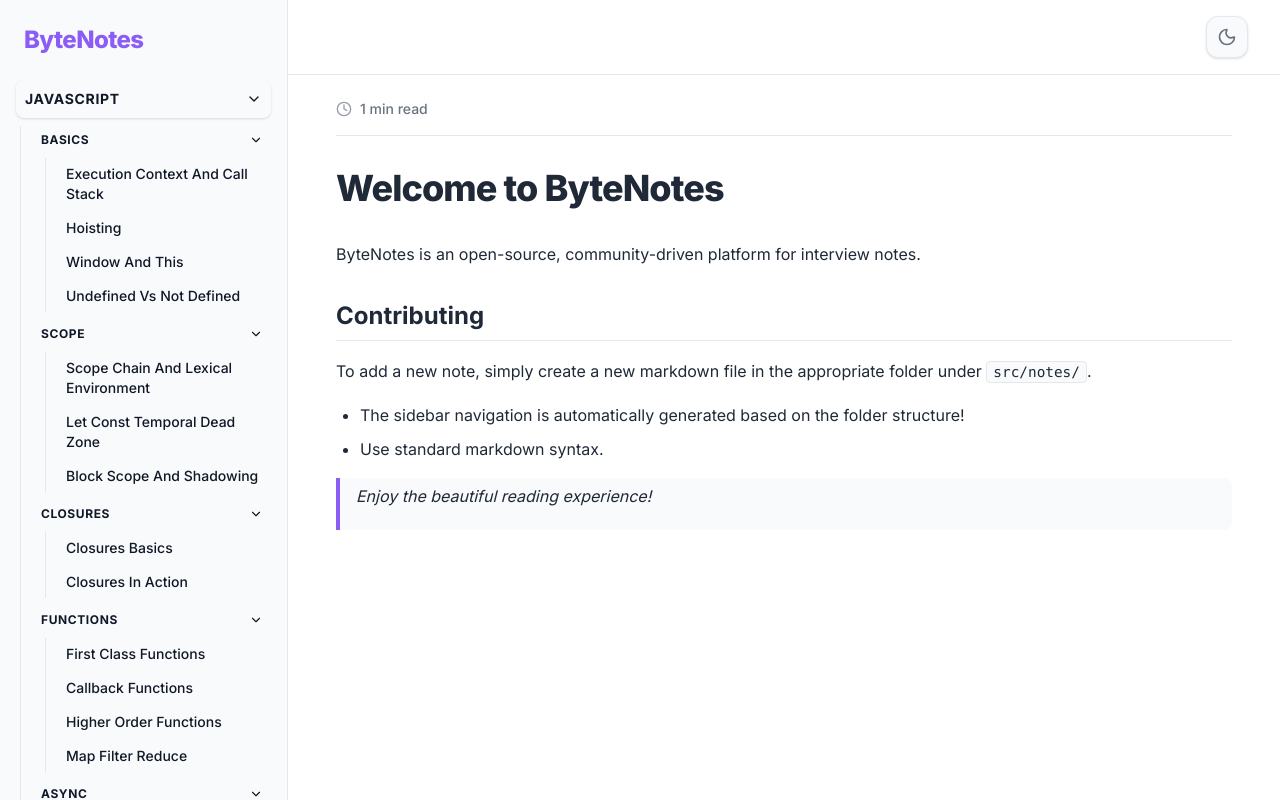
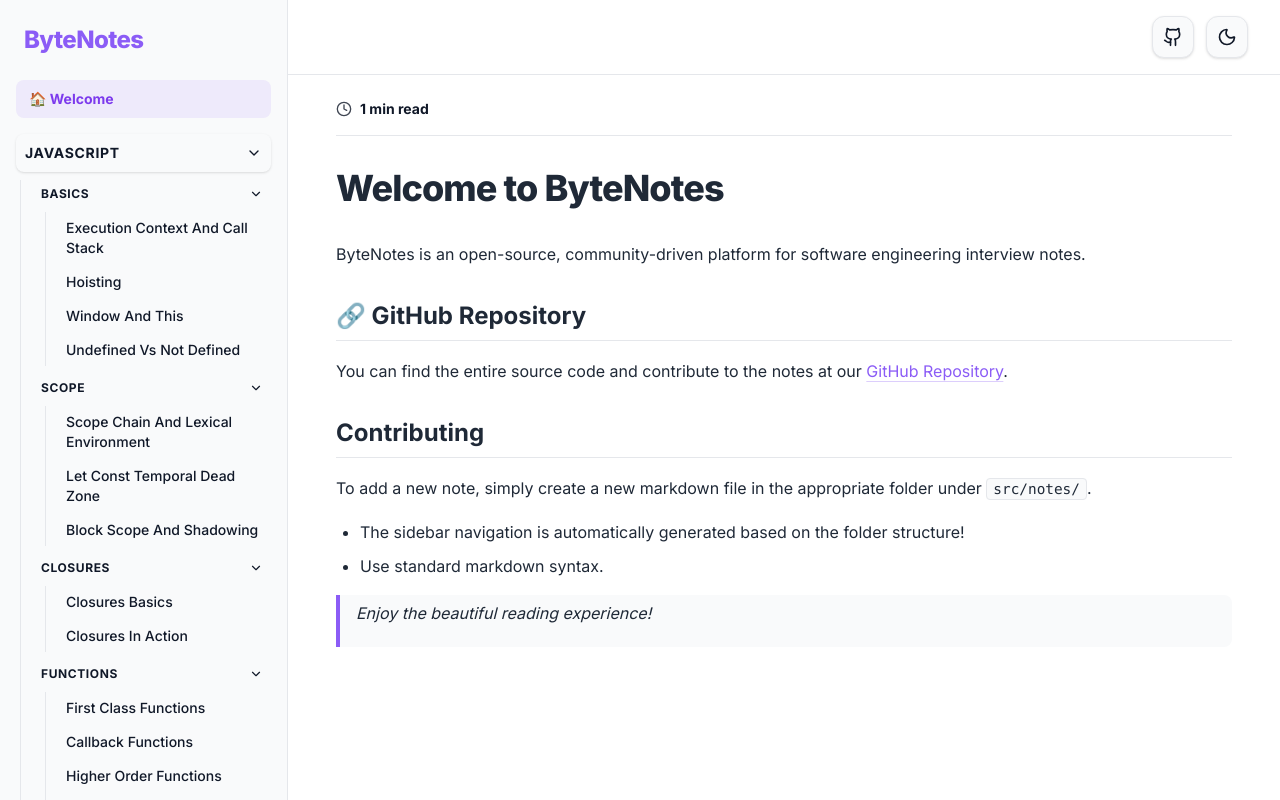
Before and after one commit to rajmpawar-hash/ByteNotes, a React (Vite) app: page / in a window 1280 px wide. Shown: the top 800 px of the page. Built offline with nearby package versions, Linux system fonts and the light colour scheme.

Commit message:
Add GitHub link to welcome page and show welcome page in sidebar

```diff
--- a/src/App.tsx
+++ b/src/App.tsx
@@ -6,6 +6,13 @@ import remarkGfm from 'remark-gfm';
 import rehypeHighlight from 'rehype-highlight';
 import 'highlight.js/styles/github-dark.css';
 import { Menu, X, Moon, Sun, ChevronDown, ChevronRight, ChevronLeft, Clock } from 'lucide-react';
+
+const GithubIcon = ({ size = 24 }: { size?: number }) => (
+  <svg xmlns="http://www.w3.org/2000/svg" width={size} height={size} viewBox="0 0 24 24" fill="none" stroke="currentColor" strokeWidth="2" strokeLinecap="round" strokeLinejoin="round">
+    <path d="M15 22v-4a4.8 4.8 0 0 0-1-3.5c3 0 6-2 6-5.5.08-1.25-.27-2.48-1-3.5.28-1.15.28-2.35 0-3.5 0 0-1 0-3 1.5-2.64-.5-5.36-.5-8 0C6 2 5 2 5 2c-.3 1.15-.3 2.35 0 3.5A5.403 5.403 0 0 0 4 9c0 3.5 3 5.5 6 5.5-.39.49-.68 1.05-.85 1.65-.17.6-.22 1.23-.15 1.85v4" />
+    <path d="M9 18c-4.51 2-5-2-7-2" />
+  </svg>
+);
 
 // Dynamically import all markdown files as raw strings
 const markdownFiles = import.meta.glob('./notes/**/*.md', { query: '?raw', import: 'default', eager: true }) as Record<string, string>;
@@ -121,11 +128,24 @@ function Layout({ children }: { children: React.ReactNode }) {
       `}>
         <div className="p-6 flex items-center justify-between shrink-0">
           <Link to="/" className="text-2xl font-extrabold tracking-tight text-primary-500">ByteNotes</Link>
-          <button onClick={() => setSidebarOpen(false)} className="lg:hidden p-2 text-gray-500 hover:text-gray-900 dark:hover:text-white">
+          <button onClick={() => setSidebarOpen(false)} className="lg:hidden p-2 text-gray-900 hover:text-gray-900 dark:hover:text-white">
             <X size={24} />
           </button>
         </div>
         <nav className="flex-1 overflow-y-auto px-4 pb-20 space-y-4">
+          <div className="mb-4">
+            <Link
+              to="/"
+              onClick={() => setSidebarOpen(false)}
+              className={`block px-3 py-2 rounded-lg text-sm font-bold transition-all border border-transparent ${
+                location.pathname === '/'
+                  ? 'bg-primary-500/10 text-primary-600 dark:text-primary-400'
+                  : 'text-gray-900 hover:bg-gray-100 hover:border-[var(--border-color)] dark:text-gray-300 dark:hover:bg-gray-800/50 dark:hover:text-white'
+              }`}
+            >
+              🏠 Welcome
+            </Link>
+          </div>
           {Object.entries(groupedNav).map(([topKey, topGroup]) => {
             const isTopOpen = openFolders[topKey];
             return (
@@ -215,25 +235,36 @@ function Layout({ children }: { children: React.ReactNode }) {
       <main className="flex-1 flex flex-col min-w-0 overflow-hidden relative">
         <header className="sticky top-0 z-30 flex items-center justify-between px-4 py-4 bg-[var(--bg-color)]/80 backdrop-blur-md border-b border-[var(--border-color)] lg:justify-end lg:px-8">
           <div className="flex items-center lg:hidden">
-            <button onClick={() => setSidebarOpen(true)} className="p-2 -ml-2 text-gray-500 hover:text-gray-900 dark:hover:text-white">
+            <button onClick={() => setSidebarOpen(true)} className="p-2 -ml-2 text-gray-900 hover:text-gray-900 dark:hover:text-white">
               <Menu size={24} />
             </button>
             <span className="ml-2 text-lg font-bold text-primary-500">ByteNotes</span>
           </div>
+          <div className="flex items-center gap-3">
+            <a
+              href="https://github.com/rajmpawar-hash/ByteNotes"
+              target="_blank"
+              rel="noopener noreferrer"
+              className="p-2.5 rounded-xl bg-[var(--sidebar-bg)] border border-[var(--border-color)] text-gray-900 hover:text-gray-900 dark:text-gray-400 dark:hover:text-white transition-all shadow-sm"
+              aria-label="GitHub Repository"
+            >
+              <GithubIcon size={20} />
+            </a>
             <button
               onClick={() => setTheme(theme === 'dark' ? 'light' : 'dark')}
-            className="p-2.5 rounded-xl bg-[var(--sidebar-bg)] border border-[var(--border-color)] text-gray-500 hover:text-gray-900 dark:text-gray-400 dark:hover:text-white transition-all shadow-sm"
+              className="p-2.5 rounded-xl bg-[var(--sidebar-bg)] border border-[var(--border-color)] text-gray-900 hover:text-gray-900 dark:text-gray-400 dark:hover:text-white transition-all shadow-sm"
               aria-label="Toggle theme"
             >
               {theme === 'dark' ? <Sun size={20} /> : <Moon size={20} />}
             </button>
+          </div>
         </header>
 
         <div className="flex-1 overflow-y-auto p-4 lg:p-8 lg:pt-6">
           <div className="max-w-4xl mx-auto w-full pb-20">
             {/* Breadcrumbs */}
             {currentItem && (
-              <nav className="mb-6 flex items-center flex-wrap text-sm text-gray-500 dark:text-gray-400">
+              <nav className="mb-6 flex items-center flex-wrap text-sm text-gray-900 dark:text-gray-400 font-medium">
                 <Link to="/" className="hover:text-primary-500 transition-colors">Home</Link>
                 {currentItem.parts.map((part, index) => {
                   const cleanPart = part.replace(/^\d+-/, '').replace(/-/g, ' ');
@@ -259,7 +290,7 @@ function Layout({ children }: { children: React.ReactNode }) {
               <div className="mt-16 flex justify-between items-center border-t border-[var(--border-color)] pt-8">
                 {prevItem ? (
                   <Link to={prevItem.route} className="flex flex-col items-start hover:text-primary-500 transition-colors group w-1/2 pr-4">
-                    <span className="text-xs text-gray-500 uppercase tracking-wider mb-1 font-semibold">Previous</span>
+                    <span className="text-xs text-gray-900 dark:text-gray-400 uppercase tracking-wider mb-1 font-bold">Previous</span>
                     <span className="font-medium text-base flex items-center text-gray-900 dark:text-gray-200 group-hover:text-primary-500 transition-colors">
                       <ChevronLeft size={18} className="mr-1 -ml-1 transition-transform group-hover:-translate-x-1" />
                       <span className="truncate">{prevItem.title}</span>
@@ -269,7 +300,7 @@ function Layout({ children }: { children: React.ReactNode }) {
 
                 {nextItem ? (
                   <Link to={nextItem.route} className="flex flex-col items-end hover:text-primary-500 transition-colors group w-1/2 pl-4 text-right">
-                    <span className="text-xs text-gray-500 uppercase tracking-wider mb-1 font-semibold">Next</span>
+                    <span className="text-xs text-gray-900 dark:text-gray-400 uppercase tracking-wider mb-1 font-bold">Next</span>
                     <span className="font-medium text-base flex items-center text-gray-900 dark:text-gray-200 group-hover:text-primary-500 transition-colors">
                       <span className="truncate">{nextItem.title}</span>
                       <ChevronRight size={18} className="ml-1 -mr-1 transition-transform group-hover:translate-x-1" />
@@ -291,8 +322,8 @@ function MarkdownViewer({ content }: { content: string }) {
 
   return (
     <div className="animate-in fade-in slide-in-from-bottom-4 duration-500 ease-out">
-      <div className="mb-8 flex items-center text-sm font-medium text-gray-500 dark:text-gray-400 border-b border-[var(--border-color)] pb-4">
-        <Clock size={16} className="mr-2 opacity-70" />
+      <div className="mb-8 flex items-center text-sm font-bold text-gray-900 dark:text-gray-300 border-b border-[var(--border-color)] pb-4">
+        <Clock size={16} className="mr-2 opacity-80" />
         {readingTime} min read
       </div>
       <div className="markdown-body">
@@ -326,7 +357,7 @@ export default function App() {
           <Route path="*" element={
             <div className="text-center py-20 animate-in fade-in zoom-in duration-500">
               <h1 className="text-5xl font-extrabold mb-4 text-gray-900 dark:text-white">404</h1>
-              <p className="text-xl text-gray-500 mb-8">The note you are looking for does not exist.</p>
+              <p className="text-xl text-gray-900 mb-8">The note you are looking for does not exist.</p>
               <Link to="/" className="px-6 py-3 bg-primary-500 text-white font-semibold rounded-lg hover:bg-primary-600 transition-colors shadow-lg shadow-primary-500/30">
                 Go back home
               </Link>
--- a/src/notes/welcome.md
+++ b/src/notes/welcome.md
@@ -1,6 +1,9 @@
 # Welcome to ByteNotes
 
-ByteNotes is an open-source, community-driven platform for interview notes.
+ByteNotes is an open-source, community-driven platform for software engineering interview notes.
+
+## 🔗 GitHub Repository
+You can find the entire source code and contribute to the notes at our [GitHub Repository](https://github.com/rajmpawar-hash/ByteNotes).
 
 ## Contributing
 To add a new note, simply create a new markdown file in the appropriate folder under `src/notes/`.
```
Lines whose indentation alone changed are shown as unchanged.
